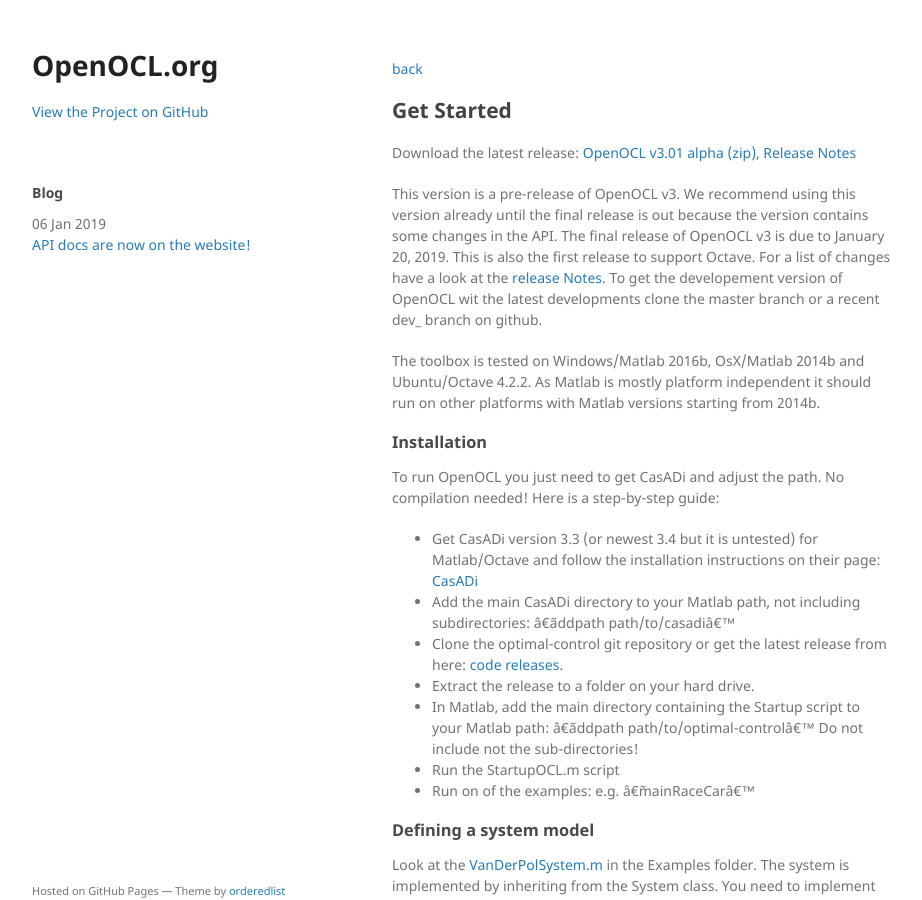
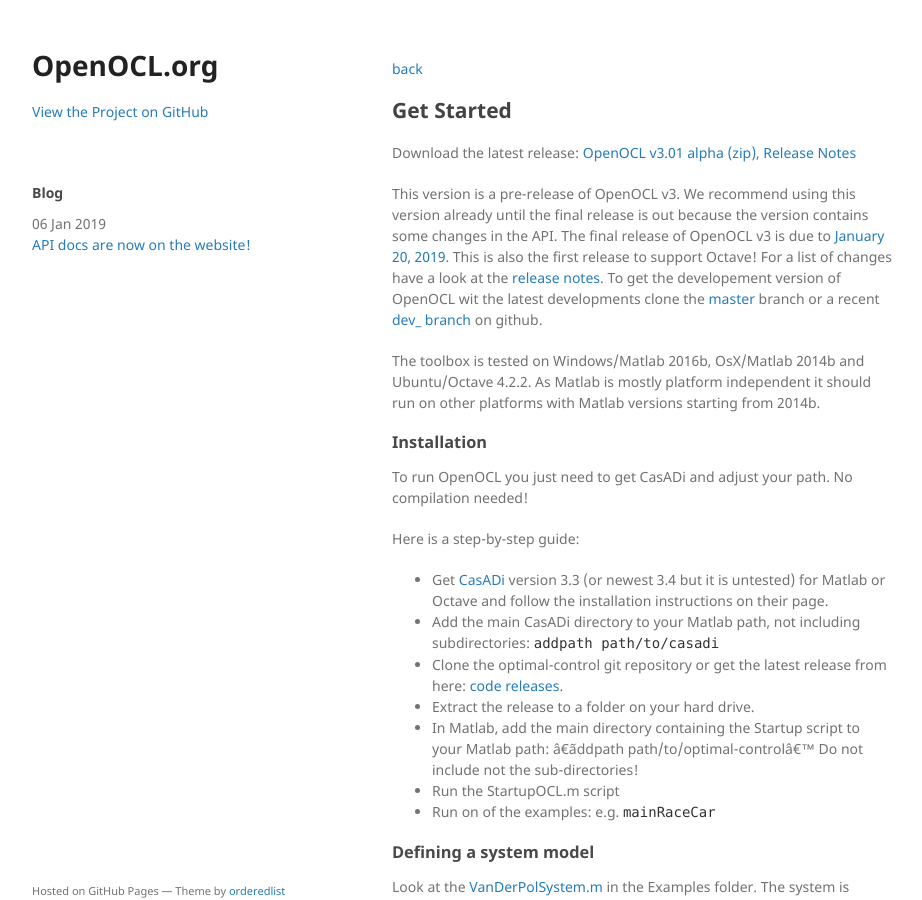
Before and after one commit to OpenOCL/openocl.github.io, a Jekyll site: the page built from get-started.md, in a window 1280 px wide and 900 px high. Shown: the whole window, without its empty margins (178-1100 px from the left). Built offline with Jekyll 4.4.1, drawn with Linux system fonts in a browser that asks for light colours; our own code applies the rules of GitHub Pages for plain Markdown files.

Commit message:
Update get-started.md

```diff
--- a/get-started.md
+++ b/get-started.md
@@ -5,22 +5,23 @@
 
 Download the latest release: [OpenOCL v3.01 alpha (zip)](https://github.com/JonasKoenemann/optimal-control/archive/OpenOCLv3-01-alpha.zip), [Release Notes](https://github.com/JonasKoenemann/optimal-control/releases/tag/v.3.01.alpha)
 
-This version is a pre-release of OpenOCL v3. We recommend using this version already until the final release is out because the version contains some changes in the API. The final release of OpenOCL v3 is due to January 20, 2019. This is also the first release to support Octave. For a list of changes have a look at the [release Notes](https://github.com/JonasKoenemann/optimal-control/releases/tag/v.3.01.alpha). To get the developement version of OpenOCL wit the latest developments clone the master branch or a recent dev_ branch on github.
+This version is a pre-release of OpenOCL v3. We recommend using this version already until the final release is out because the version contains some changes in the API. The final release of OpenOCL v3 is due to [January 20, 2019](https://github.com/JonasKoenemann/optimal-control/milestone/1). This is also the first release to support Octave! For a list of changes have a look at the [release notes](https://github.com/JonasKoenemann/optimal-control/releases/tag/v.3.01.alpha). To get the developement version of OpenOCL wit the latest developments clone the [master](https://github.com/JonasKoenemann/optimal-control/tree/master) branch or a recent [dev_ branch](https://github.com/JonasKoenemann/optimal-control/branches) on github.
 
 The toolbox is tested on Windows/Matlab 2016b, OsX/Matlab 2014b and Ubuntu/Octave 4.2.2. As Matlab is mostly platform independent it should run on other platforms with Matlab versions starting from 2014b.
 
 ### Installation
 
-To run OpenOCL you just need to get CasADi and adjust the path. No compilation needed!
+To run OpenOCL you just need to get CasADi and adjust your path. No compilation needed!
+
 Here is a step-by-step guide:
 
-* Get CasADi version 3.3 (or newest 3.4 but it is untested) for Matlab/Octave and follow the installation instructions on their page: [CasADi](http://casadi.org)
-* Add the main CasADi directory to your Matlab path, not including subdirectories: 'addpath path/to/casadi'
+* Get [CasADi](http://casadi.org) version 3.3 (or newest 3.4 but it is untested) for Matlab or Octave and follow the installation instructions on their page.
+* Add the main CasADi directory to your Matlab path, not including subdirectories: `addpath path/to/casadi`
 * Clone the optimal-control git repository or get the latest release from here: [code releases](https://github.com/JonasKoenemann/optimal-control/releases).
 * Extract the release to a folder on your hard drive.
 * In Matlab, add the main directory containing the Startup script to your Matlab path: 'addpath path/to/optimal-control' Do not include not the sub-directories!
 * Run the StartupOCL.m script
-* Run on of the examples: e.g. 'mainRaceCar'
+* Run on of the examples: e.g. `mainRaceCar`
 
 ### Defining a system model
 Look at the [VanDerPolSystem.m](https://github.com/JonasKoenemann/optimal-control/blob/master/Examples/01VanDerPol/VanDerPolSystem.m) in the Examples folder.
```
